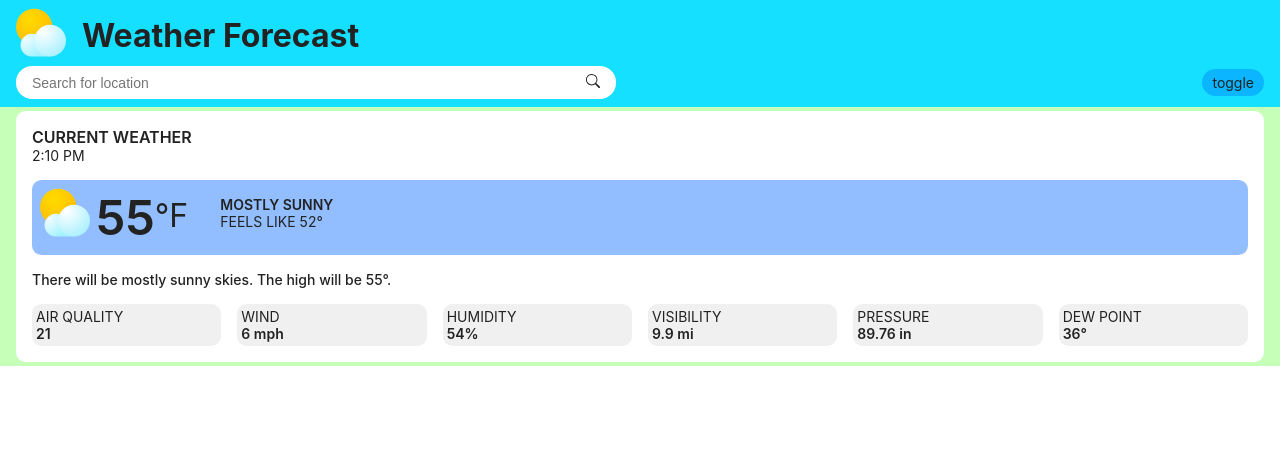
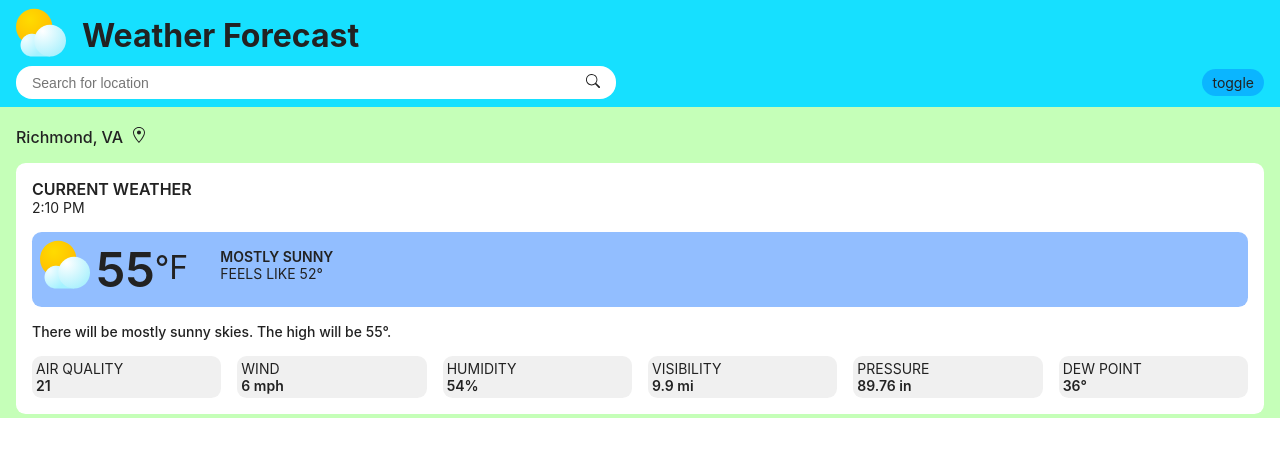
Before and after one commit to salvantjeff/weather-forecast, a React (Create React App) app in the folder weather-forecast-app/: page / in a window 1280 px wide. Shown: the top 456 px of the page. Built offline with nearby package versions, Linux system fonts and the light colour scheme.

Commit message:
Add location content

```diff
--- a/weather-forecast-app/src/components/Main/Main.css
+++ b/weather-forecast-app/src/components/Main/Main.css
@@ -2,3 +2,10 @@
     background-color: rgb(197, 255, 184);
     padding: .25rem 1rem;
 }
+
+.location-content {
+    display: flex;
+    gap: .5rem;
+    padding: 1rem 0;
+    font-weight: 500;
+}
--- a/weather-forecast-app/src/components/Main/Main.js
+++ b/weather-forecast-app/src/components/Main/Main.js
@@ -1,9 +1,14 @@
 import './Main.css';
 import Today from './Today/Today';
+import { GoLocation } from 'react-icons/go';
 
 function Main() {
     return (
         <main className='main-section'>
+            <div className='location-content'>
+                <p>Richmond, VA</p>
+                <GoLocation />
+            </div>
             <Today />
         </main>
     );
```
